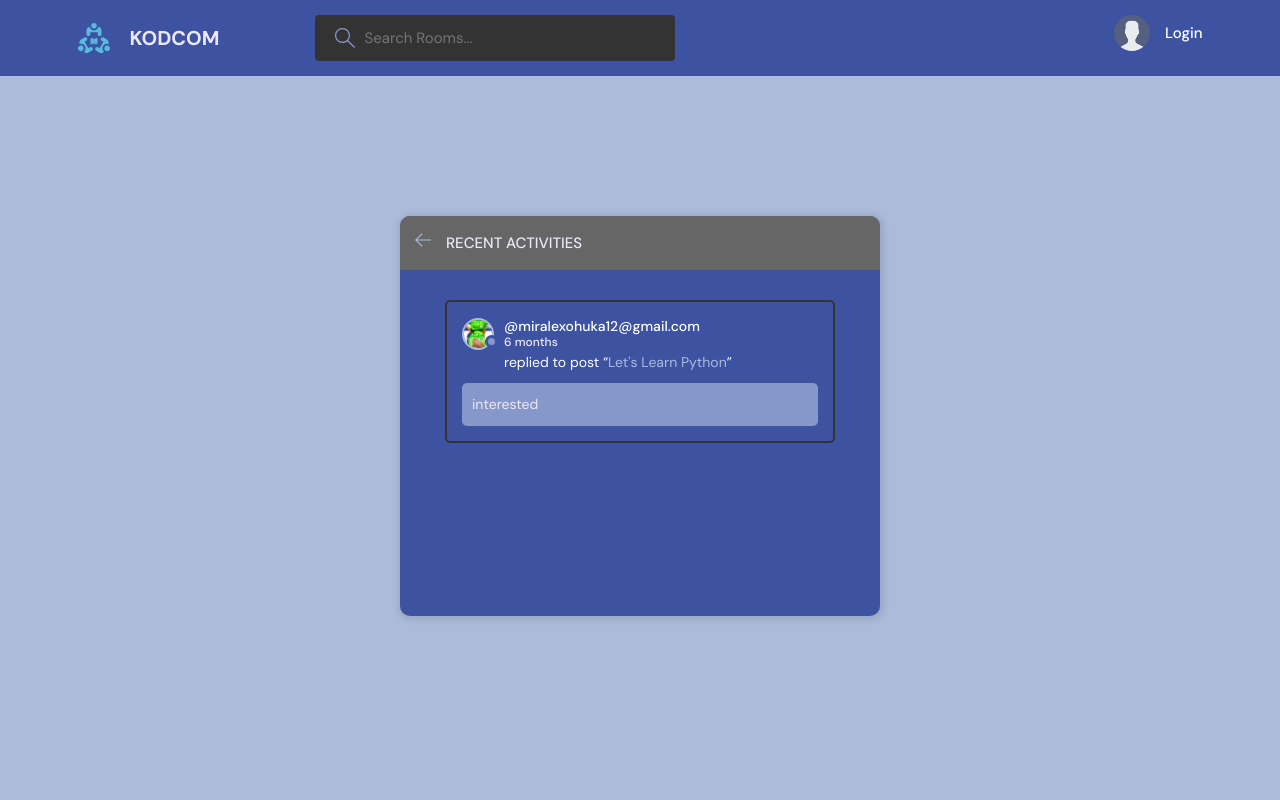
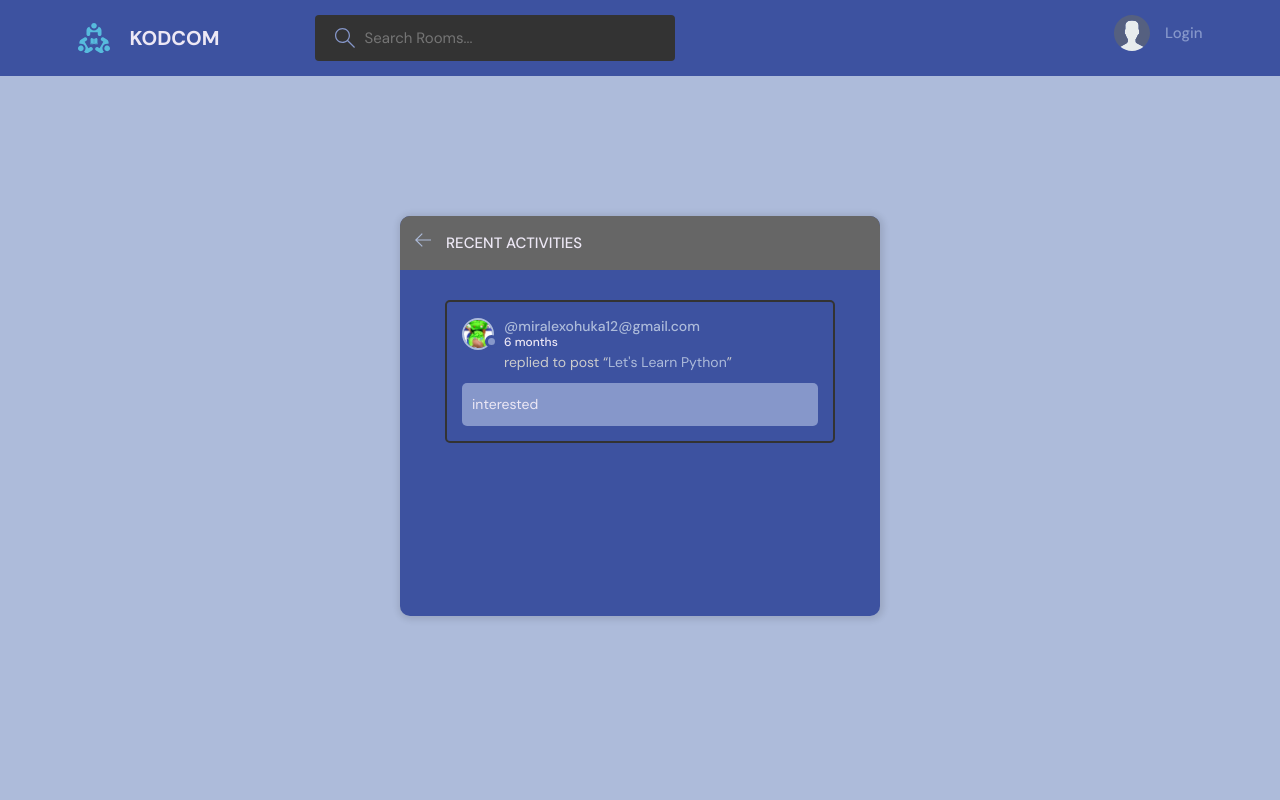
Before and after one commit to Miralex20/KODCOM, a Django app: page /activity/ in a window 1280 px wide. Run offline with Django 5.2, Linux system fonts and the light colour scheme; data comes from the database, SQL or seed files in the repository.

Commit message:
latest changes

```diff
--- a/mybud/settings.py
+++ b/mybud/settings.py
@@ -27,7 +27,7 @@ environ.Env.read_env()
 SECRET_KEY = env("SECRET_KEY")
 
 # SECURITY WARNING: don't run with debug turned on in production!
-DEBUG = False
+DEBUG = True
 
 ALLOWED_HOSTS = ["*"]
 
--- a/static/styles/style.css
+++ b/static/styles/style.css
@@ -30,7 +30,7 @@
   text-rendering: optimizeLegibility;
   /* color: inherit; */
   font-size: inherit;
-  color: white;
+  color: w;
 }
 
 html {
```
